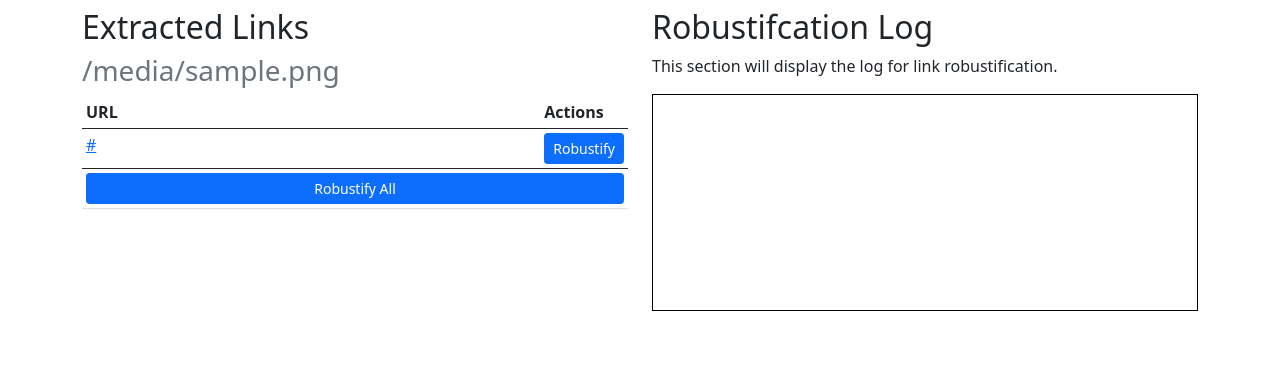
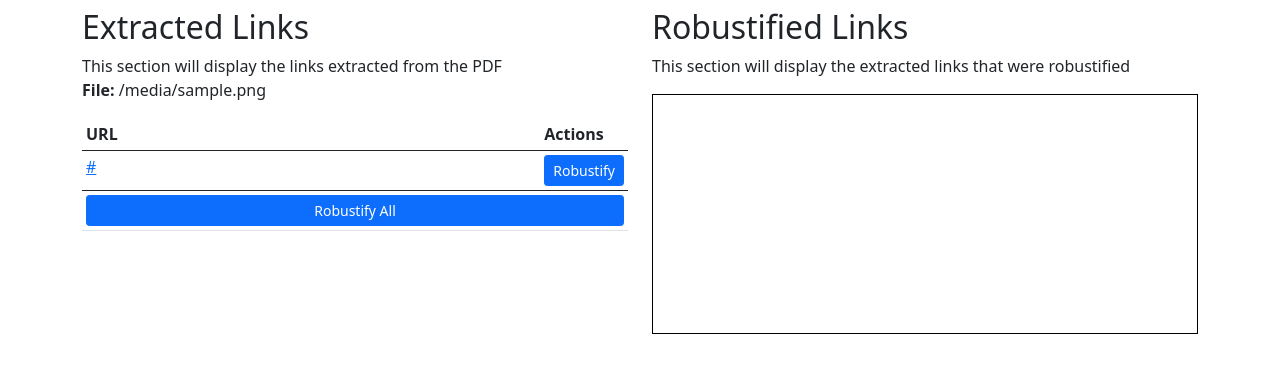
Before and after one commit to yasithdev/pdf-links-service, a Flask app: template templates/urls.html in a window 1280 px wide. Shown: the part 56-429 px from the top of the page. Run offline with Flask 2, Linux system fonts and the light colour scheme; the template is opened without the code that fills it: most values are stand-ins (such as "Sample title", 1, 10 or a date in 2020).

Commit message:
refine ui

```diff
--- a/templates/urls.html
+++ b/templates/urls.html
@@ -8,6 +8,7 @@
   <script crossorigin="anonymous"
           integrity="sha384-MrcW6ZMFYlzcLA8Nl+NtUVF0sA7MsXsP1UyJoMp4YLEuNSfAP+JcXn/tWtIaxVXM"
           src="https://cdn.jsdelivr.net/npm/bootstrap@5.0.2/dist/js/bootstrap.bundle.min.js"></script>
+  <!-- clipboard copy script -->
   <script>
     // source: https://stackoverflow.com/questions/51805395/navigator-clipboard-is-undefined
     window.copyToClipboard = function (textToCopy) {
@@ -34,15 +35,27 @@
         }).then(showToast);
       }
     }
-
+  </script>
+  <!-- robustify script -->
+  <script>
     window.robustify = function (target) {
-      const log = document.getElementById("log");
+      // declare element variables
+      const logEl = document.getElementById("log");
+      const progressEl = document.getElementById("progress");
+      const spinnerEl = document.getElementById("spinner");
+      const urlEls = [...document.getElementsByName("url").values()];
+      // initialize state variables / functions
+      const decoder = new TextDecoder('utf-8');
       const urls = JSON.parse(target.dataset.urls);
-      const decoder = new TextDecoder('utf-8');
-      const successUris = [];
-      const errorUris = [];
-      document.getElementsByName("url")
-        .forEach(e => e.setAttribute("disabled", ""));
+      const passUrls = [];
+      const failUrls = [];
+      const updateProgress = () => progressEl.innerHTML = `Pass: ${passUrls.length}, Fail: ${failUrls.length}, Total: ${urls.length}`;
+      // initialize UI
+      logEl.innerHTML = "";
+      urlEls.forEach(e => e.setAttribute("disabled", ""));
+      spinnerEl.classList.toggle("d-none", false);
+      updateProgress();
+      // call the robustify API
       fetch("/robustify", {
         method: "post",
         headers: {'Content-Type': 'application/json'},
@@ -54,9 +67,9 @@
             const {done, value} = await reader.read();
             if (done) {
               // final update
-              document.getElementsByName("url")
-                .forEach(e => e.removeAttribute("disabled"));
-              target.classList.replace("btn-primary", "btn-success");
+              urlEls.forEach(e => e.removeAttribute("disabled"));
+              spinnerEl.classList.toggle("d-none", true);
+              updateProgress();
               break;
             }
             // incremental update
@@ -71,7 +84,7 @@
               text = String.raw`
 <div class="card mb-2">
   <div class="card-header px-2 bg-success text-white">
-    <b>${uri}</b>
+    <b style="white-space:nowrap;text-overflow:ellipsis;overflow:hidden;max-width:0;">${uri}</b>
   </div>
   <div class="card-body p-2">
     <table class="card-text w-100">
@@ -100,7 +113,7 @@
     </table>
   </div>
 </div>`;
-              successUris.push(uri);
+              passUrls.push(uri);
             } else {
               const err = res['error'];
               text = String.raw`
@@ -119,15 +132,14 @@
     </table>
   </div>
 </div>`;
-              errorUris.push(uri);
+              failUrls.push(uri);
             }
-            log.innerHTML += text;
+            logEl.innerHTML += text;
+            updateProgress();
 
-            [...document.getElementsByName("url").values()]
-              .filter(e => JSON.parse(e.dataset.urls).every(u => successUris.includes(u)))
+            urlEls.filter(e => JSON.parse(e.dataset.urls).every(u => passUrls.includes(u)))
               .forEach(e => e.classList.replace("btn-primary", "btn-success"));
-            [...document.getElementsByName("url").values()]
-              .filter(e => JSON.parse(e.dataset.urls).some(u => errorUris.includes(u)))
+            urlEls.filter(e => JSON.parse(e.dataset.urls).some(u => failUrls.includes(u)))
               .forEach(e => {
                 e.classList.replace("btn-primary", "btn-warning");
                 e.classList.replace("btn-success", "btn-warning");
@@ -145,7 +157,8 @@
   <div class="row">
     <div class="col-12 col-lg-6">
       <h2>Extracted Links</h2>
-      <h3 class="text-muted">{{filename}}</h3>
+      <div>This section will display the links extracted from the PDF</div>
+      <p><b>File: </b>{{filename}}</p>
       <table class="table table-sm table-hover">
         <thead>
         <tr>
@@ -185,8 +198,12 @@
       </table>
     </div>
     <div class="col-12 col-lg-6">
-      <h2>Robustifcation Log</h2>
-      <p>This section will display the log for link robustification.</p>
+      <h2>Robustified Links</h2>
+      <div>This section will display the extracted links that were robustified</div>
+      <p class="text-muted">
+        <span id="progress"></span>
+        <span class="spinner-border spinner-border-sm text-primary d-none" id="spinner" role="status"></span>
+      </p>
       <div class="w-100 h-100 p-2 small"
            id="log"
            style="border:1px solid black;max-height:80vh;overflow-y:scroll"></div>
@@ -198,7 +215,7 @@
         <strong class="me-auto">Copied</strong>
         <button aria-label="Close" class="btn-close" data-bs-dismiss="toast" type="button"></button>
       </div>
-      <div class="toast-body">You can now paste the copied href into an HTML.</div>
+      <div class="toast-body">You can now paste the copied href into HTML</div>
     </div>
   </div>
 </div>
```
